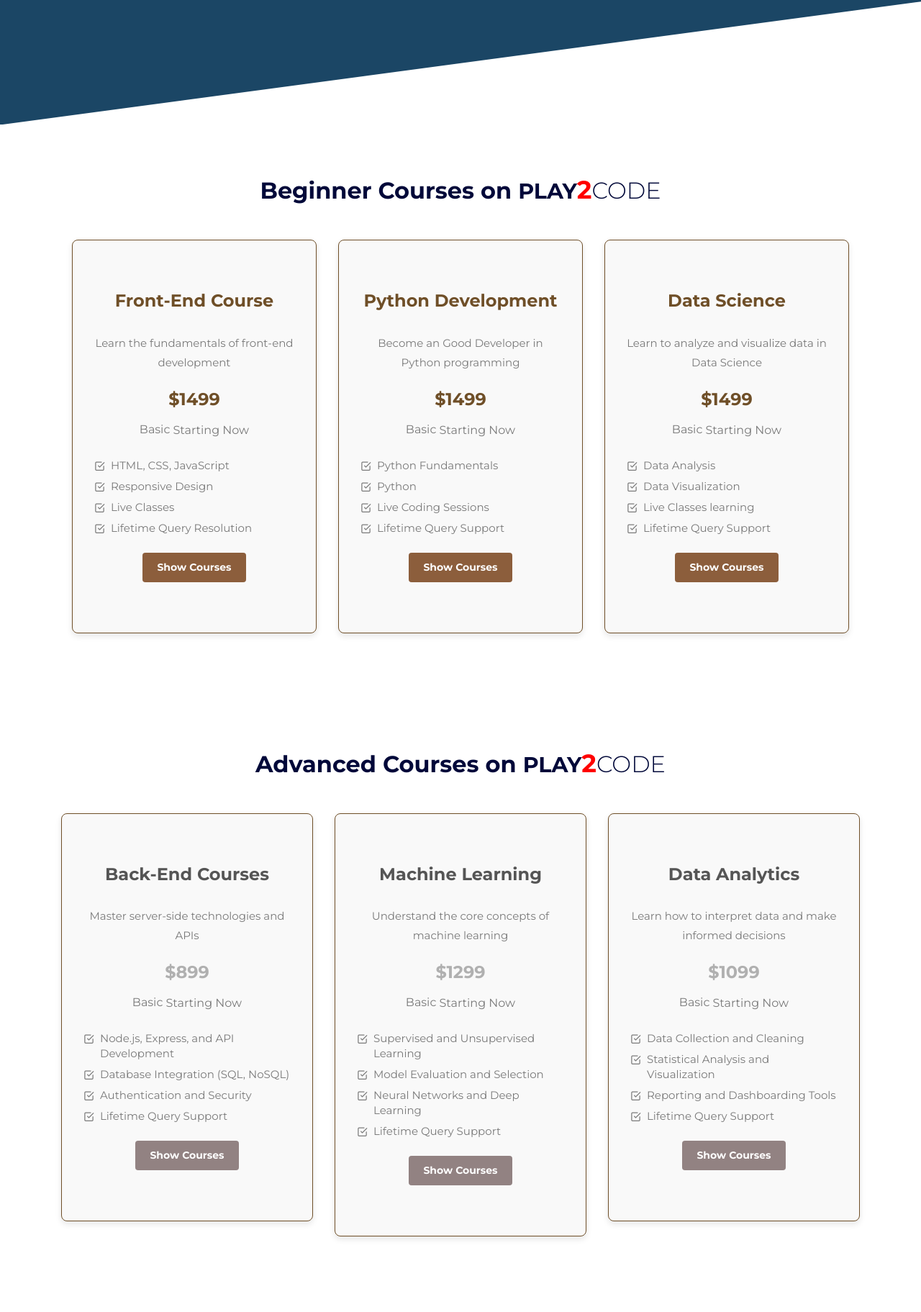
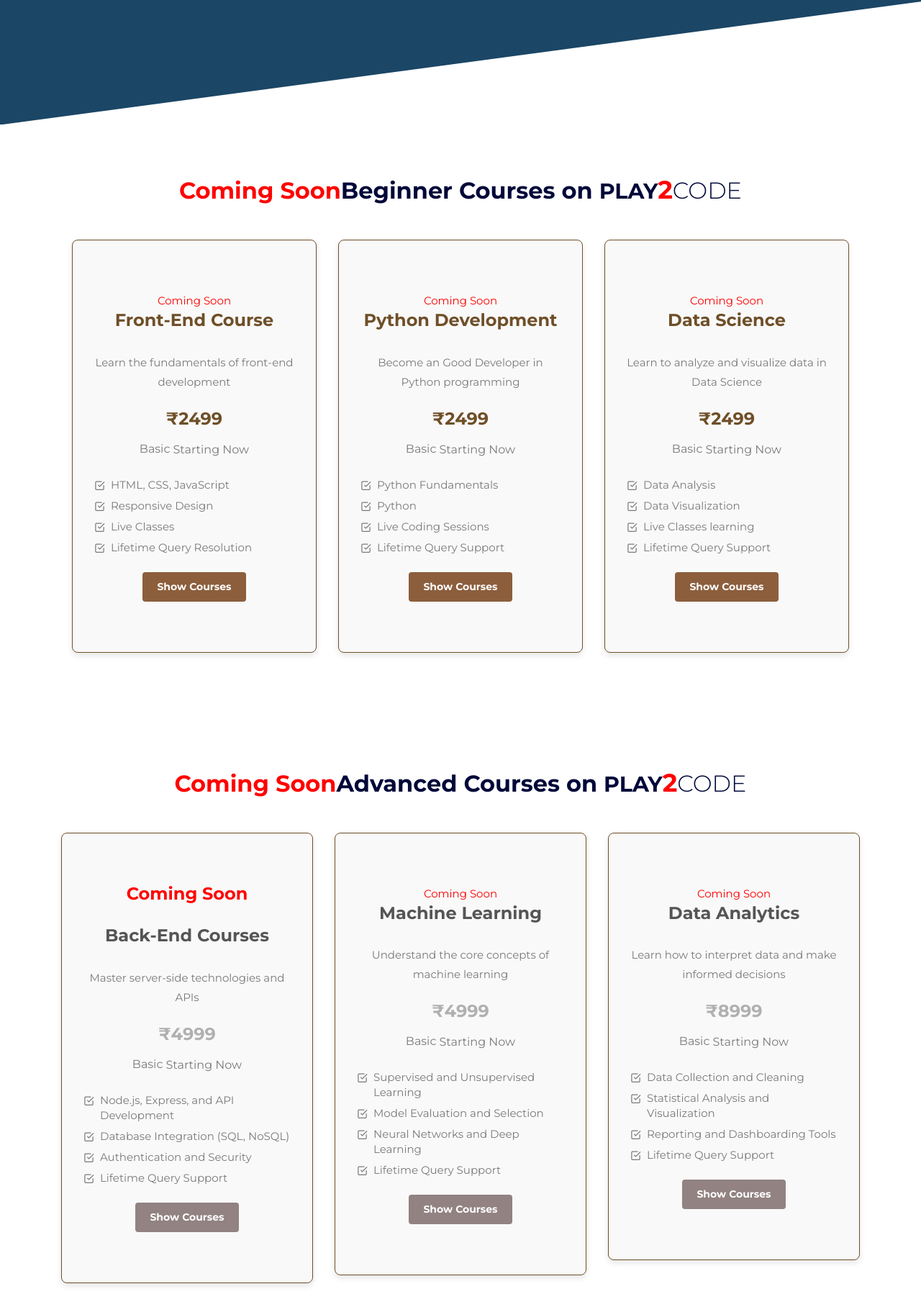
Before and after one commit to manojsingh7838/play2codegit, a Django app: page /courses/ in a window 1280 px wide. Shown: the part 787-2610 px from the top of the page at 72% size. Run offline with Django 5.2, Linux system fonts and the light colour scheme; some libraries are stand-ins or nearby versions; some web fonts are replaced.

Commit message:
Update course.html

```diff
--- a/play2code/home/templates/course.html
+++ b/play2code/home/templates/course.html
@@ -531,7 +531,7 @@
     <div class="pricing-section"  id="courses">
       <div class="container">
         <div class="section-title text-center mb-5" data-aos="fade-up" data-aos-delay="0">
-          <h2 class="heading font-weight-bold mb-5">Beginner Courses on <span class="logo-text logod">PLAY<span class="text-alt"><span class="two">2</span><span class="code">CODE</span></h2>
+          <h2 class="heading font-weight-bold mb-5"><span style="color: red;">Coming Soon</span>Beginner Courses on <span class="logo-text logod">PLAY<span class="text-alt"><span class="two">2</span><span class="code">CODE</span></h2>
 
         </div>
 
@@ -542,6 +542,7 @@
               <!-- Front-End Course -->
               <div class="col-md-6 col-lg-4">
                   <div class="pricing-item basic-box">
+                    </h3><span style="color: red;">Coming Soon</span></h3>
                       <h3>Front-End Course</h3>
                       <div class="description">
                           <p>Learn the fundamentals of front-end development</p>
@@ -549,7 +550,7 @@
                       <div class="period-change mb-4 d-block">
                           <div class="price-wrap">
                               <div class="price">
-                                  <div>$1499</div>
+                                  <div>₹2499</div>
                               </div>
                           </div>
                           <div class="d-inline-flex align-items-center text-center period-wrap">
@@ -590,6 +591,7 @@
               <!-- Python Development -->
               <div class="col-md-6 col-lg-4">
                   <div class="pricing-item basic-box">
+                    </h3><span style="color: red;">Coming Soon</span></h3>
                       <h3>Python Development</h3>
                       <div class="description">
                           <p>Become an Good Developer in Python programming</p>
@@ -597,7 +599,7 @@
                       <div class="period-change mb-4 d-block">
                           <div class="price-wrap">
                               <div class="price">
-                                  <div>$1499</div>
+                                  <div>₹2499</div>
                               </div>
                           </div>
                           <div class="d-inline-flex align-items-center text-center period-wrap">
@@ -639,6 +641,7 @@
               <!-- Data Science -->
               <div class="col-md-6 col-lg-4">
                   <div class="pricing-item basic-box">
+                    </h3><span style="color: red;">Coming Soon</span></h3>
                       <h3>Data Science</h3>
                       <div class="description">
                           <p>Learn to analyze and visualize data in Data Science</p>
@@ -646,7 +649,7 @@
                       <div class="period-change mb-4 d-block">
                           <div class="price-wrap">
                               <div class="price">
-                                  <div>$1499</div>
+                                  <div>₹2499</div>
                               </div>
                           </div>
                           <div class="d-inline-flex align-items-center text-center period-wrap">
@@ -694,7 +697,7 @@
     <div class="pricing-section"  id="adcourses">
       <div class="container">
         <div class="section-title text-center mb-5" data-aos="fade-up" data-aos-delay="0">
-          <h2 class="heading font-weight-bold mb-5">Advanced Courses on <span class="logo-text logod">PLAY<span class="text-alt"><span class="two">2</span><span class="code">CODE</span></h2>
+          <h2 class="heading font-weight-bold mb-5"><span style="color: red;">Coming Soon</span>Advanced Courses on <span class="logo-text logod">PLAY<span class="text-alt"><span class="two">2</span><span class="code">CODE</span></h2>
 
         </div>
 
@@ -703,6 +706,7 @@
           <!-- Back-End Courses -->
           <div class="col-md-6 col-lg-4" data-aos="fade-up" data-aos-delay="100">
               <div class="pricing-item silver-box">
+                <h3 class="sil"><span style="color: red;">Coming Soon</span></h3>
                   <h3 class="sil">Back-End Courses</h3>
                   <div class="description">
                       <p>Master server-side technologies and APIs</p>
@@ -711,7 +715,7 @@
                       <div class="price-wrap">
                           <div class="price">
                               <div>
-                                  <div class="sil">$899</div>
+                                  <div class="sil">₹4999</div>
                               </div>
                           </div>
                       </div>
@@ -753,6 +757,7 @@
           <!-- Machine Learning -->
           <div class="col-md-6 col-lg-4" data-aos="fade-up" data-aos-delay="100">
               <div class="pricing-item silver-box">
+                </h3><span style="color: red;">Coming Soon</span></h3>
                   <h3 class="sil">Machine Learning</h3>
                   <div class="description">
                       <p>Understand the core concepts of machine learning</p>
@@ -761,7 +766,7 @@
                       <div class="price-wrap">
                           <div class="price">
                               <div>
-                                  <div class="sil">$1299</div>
+                                  <div class="sil">₹4999</div>
                               </div>
                           </div>
                       </div>
@@ -793,7 +798,7 @@
                           <li>Module 5: Neural Networks and Deep Learning</li>
                           <li>Module 6: Final Project: Build a Machine Learning Model</li>
                       </ul>
-                      <p><strong>Price:</strong> $1299</p>
+                      <p><strong>Price:</strong> ₹4999</p>
                       <p><strong>Duration:</strong> 10 weeks</p>
                       <a href="#" class="btn btn-success">Pay Now</a>
                   </div>
@@ -803,6 +808,7 @@
           <!-- Data Analytics -->
           <div class="col-md-6 col-lg-4" data-aos="fade-up" data-aos-delay="100">
               <div class="pricing-item silver-box">
+                </h3><span style="color: red;">Coming Soon</span></h3>
                   <h3 class="sil">Data Analytics</h3>
                   <div class="description">
                       <p>Learn how to interpret data and make informed decisions</p>
@@ -811,7 +817,7 @@
                       <div class="price-wrap">
                           <div class="price">
                               <div>
-                                  <div class="sil">$1099</div>
+                                  <div class="sil">₹8999</div>
                               </div>
                           </div>
                       </div>
@@ -868,6 +874,7 @@
           <!-- Full Stack Course -->
           <div class="col-md-6 col-lg-4" data-aos="fade-up" data-aos-delay="200">
               <div class="pricing-item premium-box">
+                </h3><span style="color: red;">Coming Soon</span></h3>
                   <h3 class="clo">Full Stack Course</h3>
                   <div class="description">
                       <p>Become proficient in both front-end and back-end technologies</p>
@@ -876,7 +883,7 @@
                       <div class="price-wrap">
                           <div class="price">
                               <div>
-                                  <div class="clo">$99</div>
+                                  <div class="clo">₹8999</div>
                               </div>
                           </div>
                       </div>
@@ -930,6 +937,7 @@
           <!-- C/C++ Course -->
           <div class="col-md-6 col-lg-4" data-aos="fade-up" data-aos-delay="200">
               <div class="pricing-item premium-box">
+                </h3><span style="color: red;">Coming Soon</span></h3>
                   <h3 class="clo">C/C++ Course</h3>
                   <div class="description">
                       <p>Master low-level programming with C and C++</p>
@@ -938,7 +946,7 @@
                       <div class="price-wrap">
                           <div class="price">
                               <div>
-                                  <div class="clo">$99</div>
+                                  <div class="clo">₹3999</div>
                               </div>
                           </div>
                       </div>
@@ -992,6 +1000,7 @@
           <!-- SQL Course -->
           <div class="col-md-6 col-lg-4" data-aos="fade-up" data-aos-delay="200">
               <div class="pricing-item premium-box">
+                </h3><span style="color: red;">Coming Soon</span></h3>
                   <h3 class="clo">SQL</h3>
                   <div class="description">
                       <p>Learn how to manage and manipulate databases using SQL</p>
@@ -1000,7 +1009,7 @@
                       <div class="price-wrap">
                           <div class="price">
                               <div>
-                                  <div class="clo">$99</div>
+                                  <div class="clo">₹599</div>
                               </div>
                           </div>
                       </div>
```
